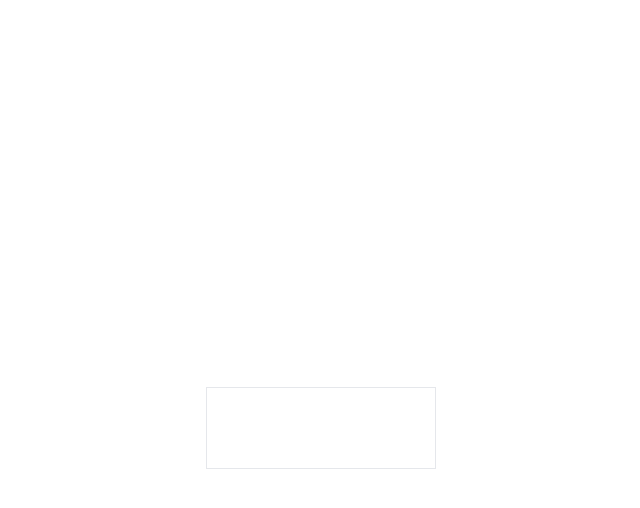
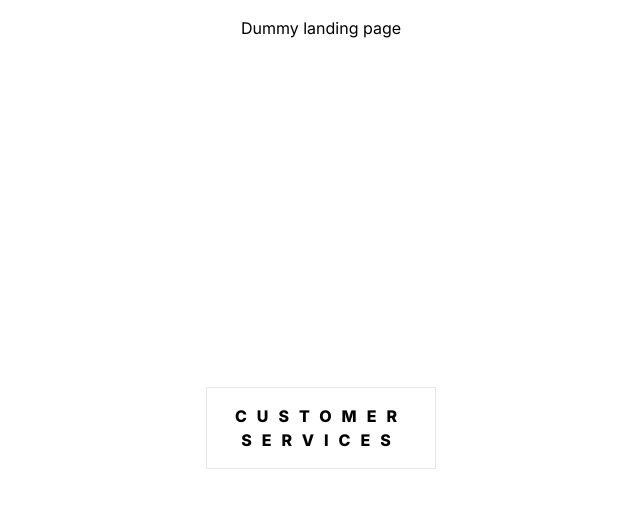
Before and after one commit to dltrail/customer-service-app, a Next.js app: page / in a window 1280 px wide. Shown: the top 508 px of the page, without its empty margins (319-959 px from the left). Built offline with nearby package versions, Linux system fonts and the light colour scheme.

Commit message:
update app colours

```diff
--- a/app/globals.css
+++ b/app/globals.css
@@ -3,8 +3,8 @@
 @tailwind utilities;
 
 :root {
-  --foreground-rgb: 255, 255, 255;
-  --background-start-rgb: 214, 219, 220;
+  --foreground-rgb: 0, 0, 0;
+  --background-start-rgb: 255, 255, 255;
 }
 
 @media (prefers-color-scheme: dark) {
```
